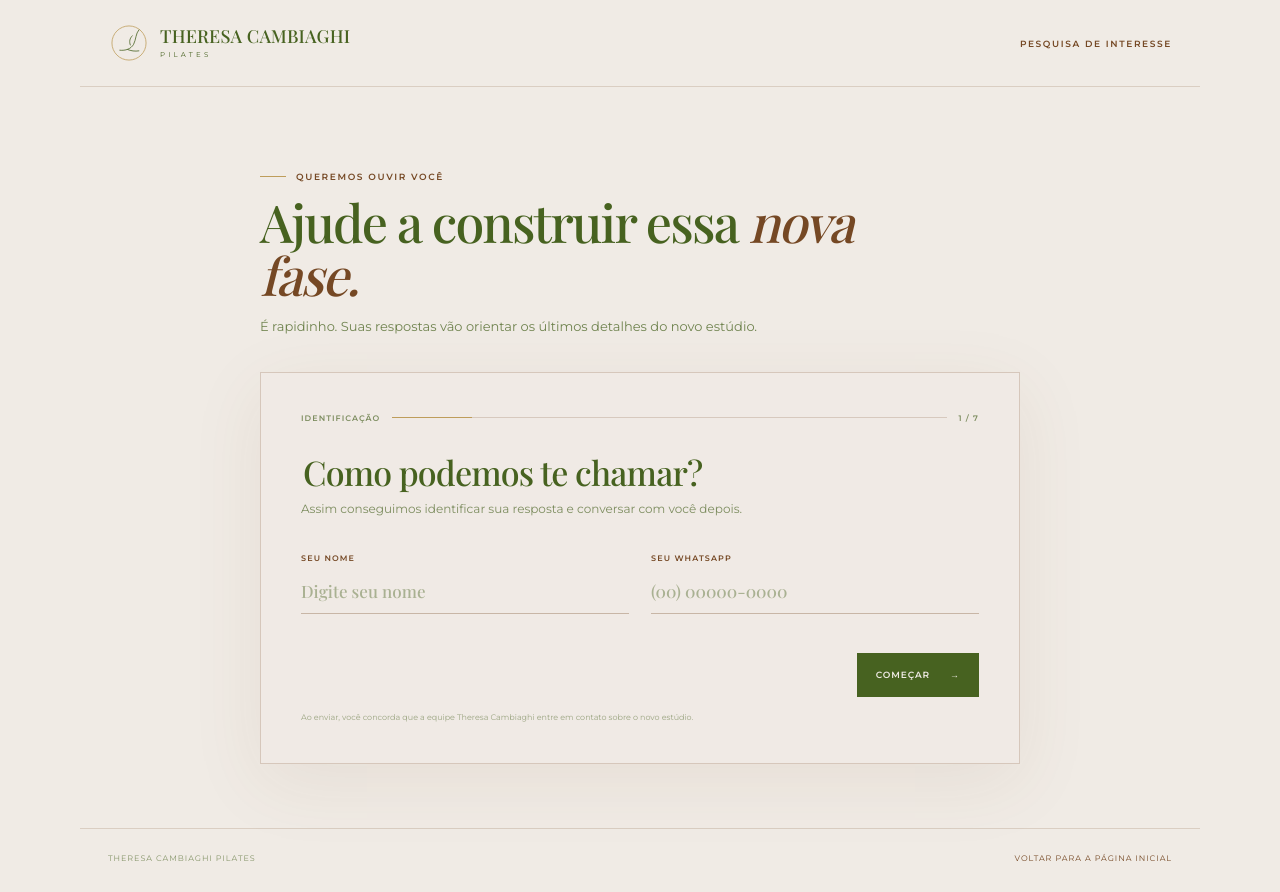
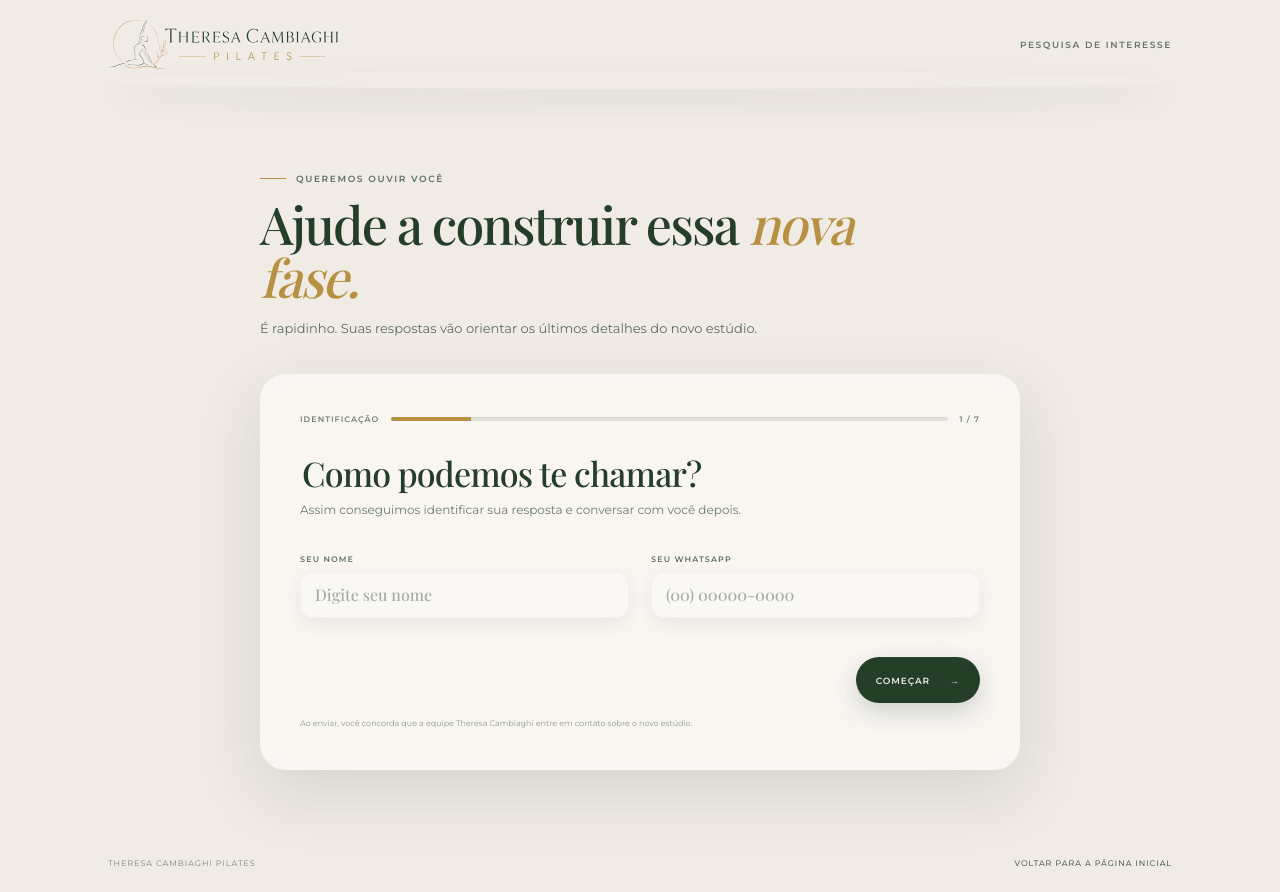
Before and after one commit to theresacambiaghi/LP-Theresa-Cambiaghi, a website: page public/quiz/index.html in a window 1280 px wide. Drawn offline with nearby package versions, Linux system fonts and the light colour scheme; a web font is replaced by a local one.

Commit message:
style: apply official logo and softer visual system

```diff
--- a/public/quiz/index.html
+++ b/public/quiz/index.html
@@ -15,10 +15,7 @@
   <body class="quiz-page">
     <header class="quiz-header">
       <a class="brand" href="/" aria-label="Voltar para a página inicial">
-        <span class="brand-mark" aria-hidden="true">
-          <svg viewBox="0 0 64 64"><circle cx="32" cy="32" r="26" /><path d="M18 43c9 1 17-2 21-9 4-8 3-16 8-22M30 42c5 2 11 3 17 2M37 21c-4 4-5 9-3 14" /></svg>
-        </span>
-        <span><strong>Theresa Cambiaghi</strong><small>Pilates</small></span>
+        <img class="brand-logo" src="/logo-theresa-cambiaghi.svg" alt="Theresa Cambiaghi Pilates" />
       </a>
       <span class="quiz-header-label">Pesquisa de interesse</span>
     </header>
--- a/public/styles.css
+++ b/public/styles.css
@@ -1,8 +1,8 @@
 :root {
-  --green: #476220;
-  --brown: #754824;
-  --gold: #be9d5b;
+  --green: #253e28;
+  --gold: #b79142;
   --beige: #f0ebe5;
+  --paper: #faf8f5;
   --sans: "Montserrat", Arial, sans-serif;
   --serif: "Playfair Display", Georgia, serif;
 }
@@ -11,17 +11,13 @@
 [hidden] { display: none !important; }
 html { scroll-behavior: smooth; }
 body { margin: 0; font-family: var(--sans); -webkit-font-smoothing: antialiased; }
-body::selection { color: var(--beige); background: var(--brown); }
+body::selection { color: var(--beige); background: var(--green); }
 a { color: inherit; }
 button, input, textarea { font: inherit; }
 button { cursor: pointer; }
 
-.brand { display: inline-flex; align-items: center; gap: 10px; color: var(--green); text-decoration: none; }
-.brand-mark { display: grid; width: 42px; height: 42px; place-items: center; }
-.brand-mark svg { width: 100%; fill: none; stroke: var(--gold); stroke-width: 1.2; }
-.brand-mark path { stroke: currentColor; stroke-linecap: round; }
-.brand strong { display: block; font: 500 18px/1 var(--serif); letter-spacing: .01em; text-transform: uppercase; }
-.brand small { display: block; margin-top: 5px; font-size: 7px; letter-spacing: .46em; text-transform: uppercase; }
+.brand { display: inline-flex; align-items: center; color: var(--green); text-decoration: none; }
+.brand-logo { display: block; width: clamp(190px, 18vw, 250px); height: auto; }
 
 /* Página principal */
 .landing-page { color: var(--beige); background: var(--green); }
@@ -32,18 +28,16 @@ button { cursor: pointer; }
   z-index: -2;
   inset: 0;
   background:
-    linear-gradient(90deg, rgba(71, 98, 32, .78) 0%, rgba(71, 98, 32, .28) 48%, rgba(117, 72, 36, .16) 100%),
-    linear-gradient(180deg, rgba(71, 98, 32, .38) 0%, transparent 38%, rgba(71, 98, 32, .36) 100%);
+    linear-gradient(90deg, rgba(37, 62, 40, .8) 0%, rgba(37, 62, 40, .28) 48%, rgba(37, 62, 40, .12) 100%),
+    linear-gradient(180deg, rgba(37, 62, 40, .4) 0%, transparent 38%, rgba(37, 62, 40, .38) 100%);
 }
 .landing-header { position: absolute; top: 0; left: 0; display: flex; width: 100%; padding: 28px clamp(24px, 4vw, 64px); align-items: center; justify-content: space-between; }
-.brand-on-photo { color: var(--beige); text-shadow: 0 1px 18px rgba(117, 72, 36, .38); }
-.brand-on-photo .brand-mark svg { stroke: var(--gold); }
-.brand-on-photo .brand-mark path { stroke: var(--beige); }
+.brand-on-photo { padding: 11px 15px; border-radius: 18px; background: rgba(250, 248, 245, .9); box-shadow: 0 12px 34px rgba(37, 62, 40, .2); backdrop-filter: blur(10px); }
 .landing-tag { font-size: 9px; font-weight: 600; letter-spacing: .2em; text-transform: uppercase; }
 .landing-copy { position: absolute; left: clamp(24px, 6vw, 96px); bottom: clamp(128px, 17vh, 180px); }
 .landing-kicker { margin: 0 0 18px; padding-left: 46px; font-size: 9px; font-weight: 600; letter-spacing: .2em; text-transform: uppercase; }
 .landing-kicker::before { position: absolute; width: 30px; height: 1px; margin: 6px 0 0 -46px; background: var(--gold); content: ""; }
-.landing-copy h1 { margin: 0; font: 500 clamp(64px, 9vw, 132px)/.82 var(--serif); letter-spacing: -.055em; text-shadow: 0 3px 30px rgba(117, 72, 36, .32); }
+.landing-copy h1 { margin: 0; font: 500 clamp(64px, 9vw, 132px)/.82 var(--serif); letter-spacing: -.055em; text-shadow: 0 3px 30px rgba(37, 62, 40, .34); }
 .landing-copy h1 em { color: var(--gold); font-weight: 500; }
 .landing-cta {
   position: absolute;
@@ -62,75 +56,78 @@ button { cursor: pointer; }
   font-weight: 600;
   letter-spacing: .08em;
   text-transform: uppercase;
-  box-shadow: 0 18px 60px rgba(117, 72, 36, .3);
+  border-radius: 20px;
+  box-shadow: 0 20px 60px rgba(37, 62, 40, .32);
   transition: color .2s, background .2s, transform .2s;
 }
-.landing-cta small { display: block; margin-bottom: 5px; color: var(--brown); font-size: 8px; font-weight: 500; letter-spacing: .17em; }
+.landing-cta small { display: block; margin-bottom: 5px; color: rgba(37, 62, 40, .65); font-size: 8px; font-weight: 500; letter-spacing: .17em; }
 .landing-cta b { display: grid; width: 44px; height: 44px; color: var(--beige); background: var(--green); place-items: center; border-radius: 50%; font-size: 18px; transition: transform .2s; }
-.landing-cta:hover { color: var(--beige); background: var(--brown); transform: translateY(-3px); }
+.landing-cta:hover { color: var(--beige); background: var(--green); transform: translateY(-3px); }
 .landing-cta:hover small { color: var(--gold); }
 .landing-cta:hover b { background: var(--gold); transform: translateX(4px); }
 
 /* Quiz */
 .quiz-page { min-height: 100svh; color: var(--green); background: var(--beige); }
-.quiz-header { display: flex; max-width: 1120px; margin: 0 auto; padding: 22px 28px; border-bottom: 1px solid rgba(117, 72, 36, .18); align-items: center; justify-content: space-between; }
-.quiz-header-label { color: var(--brown); font-size: 9px; font-weight: 600; letter-spacing: .18em; text-transform: uppercase; }
+.quiz-header { position: relative; z-index: 2; display: flex; max-width: 1120px; margin: 0 auto; padding: 20px 28px; align-items: center; justify-content: space-between; }
+.quiz-header::after { position: absolute; right: 28px; bottom: 0; left: 28px; height: 18px; border-radius: 50%; box-shadow: 0 13px 30px rgba(37, 62, 40, .09); content: ""; pointer-events: none; }
+.quiz-header-label { color: rgba(37, 62, 40, .68); font-size: 9px; font-weight: 600; letter-spacing: .18em; text-transform: uppercase; }
 .quiz-shell { width: min(760px, calc(100% - 40px)); margin: 0 auto; padding: clamp(44px, 7vw, 84px) 0 64px; }
 .quiz-heading { max-width: 650px; margin-bottom: 34px; }
-.eyebrow { display: flex; margin: 0 0 13px; color: var(--brown); align-items: center; gap: 10px; font-size: 9px; font-weight: 600; letter-spacing: .18em; text-transform: uppercase; }
+.eyebrow { display: flex; margin: 0 0 13px; color: rgba(37, 62, 40, .72); align-items: center; gap: 10px; font-size: 9px; font-weight: 600; letter-spacing: .18em; text-transform: uppercase; }
 .eyebrow > span { width: 26px; height: 1px; background: var(--gold); }
 .quiz-heading h1 { margin: 0; font: 500 clamp(36px, 5vw, 52px)/1.02 var(--serif); letter-spacing: -.035em; }
-.quiz-heading h1 em { color: var(--brown); font-weight: 500; }
-.quiz-heading > p:last-child { max-width: 560px; margin: 15px 0 0; color: rgba(71, 98, 32, .76); font-size: 13px; line-height: 1.65; }
-.quiz-card { padding: clamp(24px, 4vw, 40px); border: 1px solid rgba(117, 72, 36, .22); background: rgba(240, 235, 229, .72); box-shadow: 0 18px 70px rgba(117, 72, 36, .08); }
-.quiz-progress { display: grid; margin-bottom: 30px; color: rgba(71, 98, 32, .68); grid-template-columns: auto 1fr auto; gap: 12px; align-items: center; font-size: 8px; font-weight: 600; letter-spacing: .13em; text-transform: uppercase; }
-.progress-track { height: 1px; background: rgba(117, 72, 36, .2); }
+.quiz-heading h1 em { color: var(--gold); font-weight: 500; }
+.quiz-heading > p:last-child { max-width: 560px; margin: 15px 0 0; color: rgba(37, 62, 40, .72); font-size: 13px; line-height: 1.65; }
+.quiz-card { padding: clamp(24px, 4vw, 40px); border-radius: 26px; background: rgba(250, 248, 245, .82); box-shadow: 0 22px 65px rgba(37, 62, 40, .13); backdrop-filter: blur(8px); }
+.quiz-progress { display: grid; margin-bottom: 30px; color: rgba(37, 62, 40, .64); grid-template-columns: auto 1fr auto; gap: 12px; align-items: center; font-size: 8px; font-weight: 600; letter-spacing: .13em; text-transform: uppercase; }
+.progress-track { height: 4px; overflow: hidden; border-radius: 999px; background: rgba(37, 62, 40, .1); box-shadow: inset 0 1px 2px rgba(37, 62, 40, .08); }
 .progress-track div { width: 0; height: 100%; background: var(--gold); transition: width .3s ease; }
 .quiz-step { display: none; min-width: 0; margin: 0; padding: 0; border: 0; animation: step-in .25s ease both; }
 .quiz-step.is-active { display: block; }
 @keyframes step-in { from { opacity: 0; transform: translateX(10px); } }
 .quiz-step legend { width: 100%; margin-bottom: 8px; color: var(--green); font: 500 clamp(25px, 3.8vw, 34px)/1.16 var(--serif); letter-spacing: -.025em; }
 .quiz-step legend > span { display: block; margin-bottom: 7px; color: var(--gold); font: 600 9px/1 var(--sans); letter-spacing: .16em; }
-.question-helper { margin: 0 0 20px; color: rgba(71, 98, 32, .68); font-size: 12px; line-height: 1.55; }
+.question-helper { margin: 0 0 20px; color: rgba(37, 62, 40, .66); font-size: 12px; line-height: 1.55; }
 .field-row { display: grid; grid-template-columns: 1fr 1fr; gap: 22px; }
 .text-field { display: block; margin-top: 14px; }
-.text-field > span { display: block; margin-bottom: 6px; color: var(--brown); font-size: 8px; font-weight: 600; letter-spacing: .14em; text-transform: uppercase; }
-.text-field input, .text-field textarea { width: 100%; padding: 11px 0; border: 0; border-bottom: 1px solid rgba(117, 72, 36, .32); border-radius: 0; outline: 0; color: var(--green); background: transparent; font: 500 17px/1.3 var(--serif); }
-.text-field textarea { min-height: 112px; padding: 13px; border: 1px solid rgba(117, 72, 36, .28); resize: vertical; }
-.text-field input::placeholder, .text-field textarea::placeholder { color: rgba(71, 98, 32, .42); }
+.text-field > span { display: block; margin-bottom: 8px; color: rgba(37, 62, 40, .72); font-size: 8px; font-weight: 600; letter-spacing: .14em; text-transform: uppercase; }
+.text-field input, .text-field textarea { width: 100%; padding: 13px 15px; border: 0; border-radius: 13px; outline: 0; color: var(--green); background: var(--paper); box-shadow: 0 6px 18px rgba(37, 62, 40, .08), inset 0 0 0 1px rgba(37, 62, 40, .03); font: 500 16px/1.3 var(--serif); transition: box-shadow .18s, transform .18s; }
+.text-field textarea { min-height: 112px; resize: vertical; }
+.text-field input:focus, .text-field textarea:focus { box-shadow: 0 9px 24px rgba(37, 62, 40, .13), inset 0 0 0 2px rgba(183, 145, 66, .42); transform: translateY(-1px); }
+.text-field input::placeholder, .text-field textarea::placeholder { color: rgba(37, 62, 40, .4); }
 .options-grid { display: grid; grid-template-columns: repeat(3, 1fr); gap: 8px; }
 .options-grid-four { grid-template-columns: repeat(4, 1fr); }
 .options-list { display: grid; gap: 8px; }
 .option { position: relative; display: block; }
 .option input { position: absolute; opacity: 0; pointer-events: none; }
-.option span { position: relative; display: flex; min-height: 44px; padding: 11px 38px 11px 14px; border: 1px solid rgba(117, 72, 36, .22); color: var(--green); align-items: center; font-size: 11px; line-height: 1.35; transition: border-color .18s, background .18s; }
+.option span { position: relative; display: flex; min-height: 46px; padding: 11px 38px 11px 14px; border-radius: 13px; color: var(--green); background: var(--paper); box-shadow: 0 6px 17px rgba(37, 62, 40, .075); align-items: center; font-size: 11px; line-height: 1.35; transition: color .18s, background .18s, box-shadow .18s, transform .18s; }
 .option span::after { position: absolute; right: 13px; content: "+"; color: var(--gold); font: 18px/1 var(--serif); }
-.option:hover span { border-color: var(--gold); }
-.option input:checked + span { border-color: var(--green); color: var(--beige); background: var(--green); }
+.option:hover span { box-shadow: 0 10px 24px rgba(37, 62, 40, .12); transform: translateY(-1px); }
+.option input:checked + span { color: var(--beige); background: var(--green); box-shadow: 0 9px 24px rgba(37, 62, 40, .22); }
 .option input:checked + span::after { color: var(--gold); content: "✓"; font: 600 11px/1 var(--sans); }
 .honeypot { position: absolute !important; left: -9999px !important; }
-.form-error { min-height: 18px; margin-top: 13px; color: var(--brown); font-size: 11px; }
+.form-error { min-height: 18px; margin-top: 13px; color: var(--green); font-size: 11px; }
 .quiz-actions { display: flex; margin-top: 8px; justify-content: space-between; gap: 10px; }
-.button { display: inline-flex; min-height: 44px; padding: 0 18px; border: 1px solid transparent; align-items: center; justify-content: center; gap: 20px; color: var(--beige); background: var(--green); font-size: 9px; font-weight: 600; letter-spacing: .1em; text-decoration: none; text-transform: uppercase; transition: transform .18s, background .18s; }
-.button:hover { background: var(--brown); transform: translateY(-2px); }
-.button-ghost { color: var(--green); border-color: rgba(71, 98, 32, .32); background: transparent; }
+.button { display: inline-flex; min-height: 46px; padding: 0 20px; border: 0; border-radius: 999px; align-items: center; justify-content: center; gap: 20px; color: var(--beige); background: var(--green); box-shadow: 0 9px 24px rgba(37, 62, 40, .2); font-size: 9px; font-weight: 600; letter-spacing: .1em; text-decoration: none; text-transform: uppercase; transition: transform .18s, background .18s, box-shadow .18s; }
+.button:hover { background: #1c3220; box-shadow: 0 13px 30px rgba(37, 62, 40, .26); transform: translateY(-2px); }
+.button-ghost { color: var(--green); background: var(--paper); box-shadow: 0 6px 18px rgba(37, 62, 40, .08); }
 .button-primary { margin-left: auto; }
 .button:disabled { cursor: wait; opacity: .6; transform: none; }
 .button:focus-visible, .option:has(input:focus-visible), input:focus-visible, textarea:focus-visible, .landing-cta:focus-visible { outline: 3px solid var(--gold); outline-offset: 3px; }
-.privacy-note { margin: 14px 0 0; color: rgba(71, 98, 32, .5); font-size: 8px; line-height: 1.55; }
+.privacy-note { margin: 14px 0 0; color: rgba(37, 62, 40, .5); font-size: 8px; line-height: 1.55; }
 .success-state { padding: 10px 0; }
 .success-icon { display: grid; width: 42px; height: 42px; margin-bottom: 22px; color: var(--beige); background: var(--green); place-items: center; border-radius: 50%; }
 .success-state h2 { max-width: 520px; margin: 0 0 12px; font: 500 clamp(30px, 4.2vw, 42px)/1.08 var(--serif); }
-.success-state > p:not(.eyebrow) { max-width: 480px; color: rgba(71, 98, 32, .7); font-size: 12px; line-height: 1.65; }
+.success-state > p:not(.eyebrow) { max-width: 480px; color: rgba(37, 62, 40, .7); font-size: 12px; line-height: 1.65; }
 .success-state .button { margin: 20px 0 0; }
-.quiz-footer { display: flex; max-width: 1120px; margin: 0 auto; padding: 24px 28px; border-top: 1px solid rgba(117, 72, 36, .18); align-items: center; justify-content: space-between; color: rgba(71, 98, 32, .62); font-size: 8px; letter-spacing: .12em; text-transform: uppercase; }
-.quiz-footer a { color: var(--brown); text-decoration: none; }
+.quiz-footer { display: flex; max-width: 1120px; margin: 0 auto; padding: 24px 28px; align-items: center; justify-content: space-between; color: rgba(37, 62, 40, .58); font-size: 8px; letter-spacing: .12em; text-transform: uppercase; }
+.quiz-footer a { color: var(--green); text-decoration: none; }
 
 @media (max-width: 700px) {
   .landing-header { padding: 20px; }
   .landing-tag { display: none; }
   .landing-image { object-position: 42% center; }
-  .landing-overlay { background: linear-gradient(180deg, rgba(71, 98, 32, .48), rgba(71, 98, 32, .12) 46%, rgba(71, 98, 32, .65)); }
+  .landing-overlay { background: linear-gradient(180deg, rgba(37, 62, 40, .5), rgba(37, 62, 40, .12) 46%, rgba(37, 62, 40, .68)); }
   .landing-copy { left: 20px; bottom: 160px; }
   .landing-copy h1 { font-size: clamp(62px, 20vw, 92px); }
   .landing-cta { right: 20px; bottom: 24px; left: 20px; min-width: 0; }
```
Also changed, not shown: public/index.html (+2 -5 lines), public/logo-theresa-cambiaghi.svg (added).
